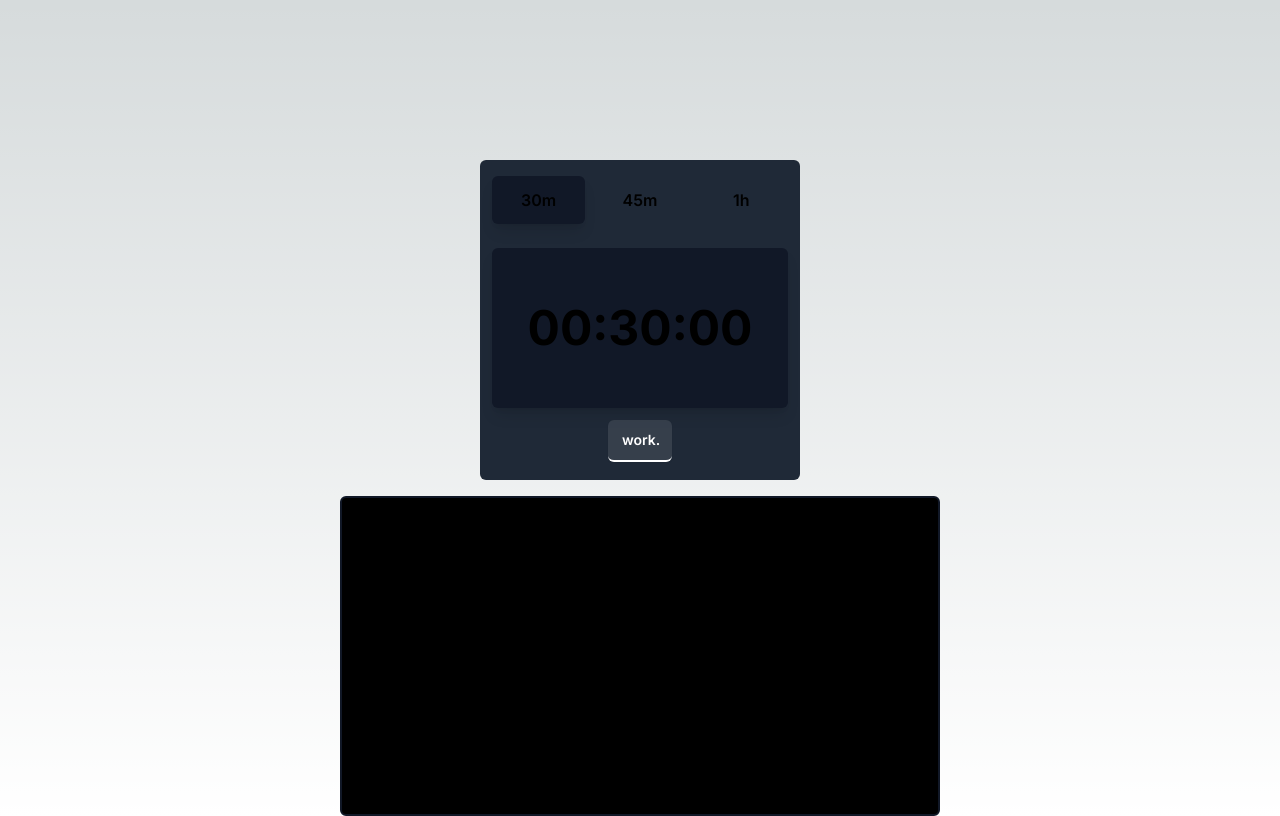
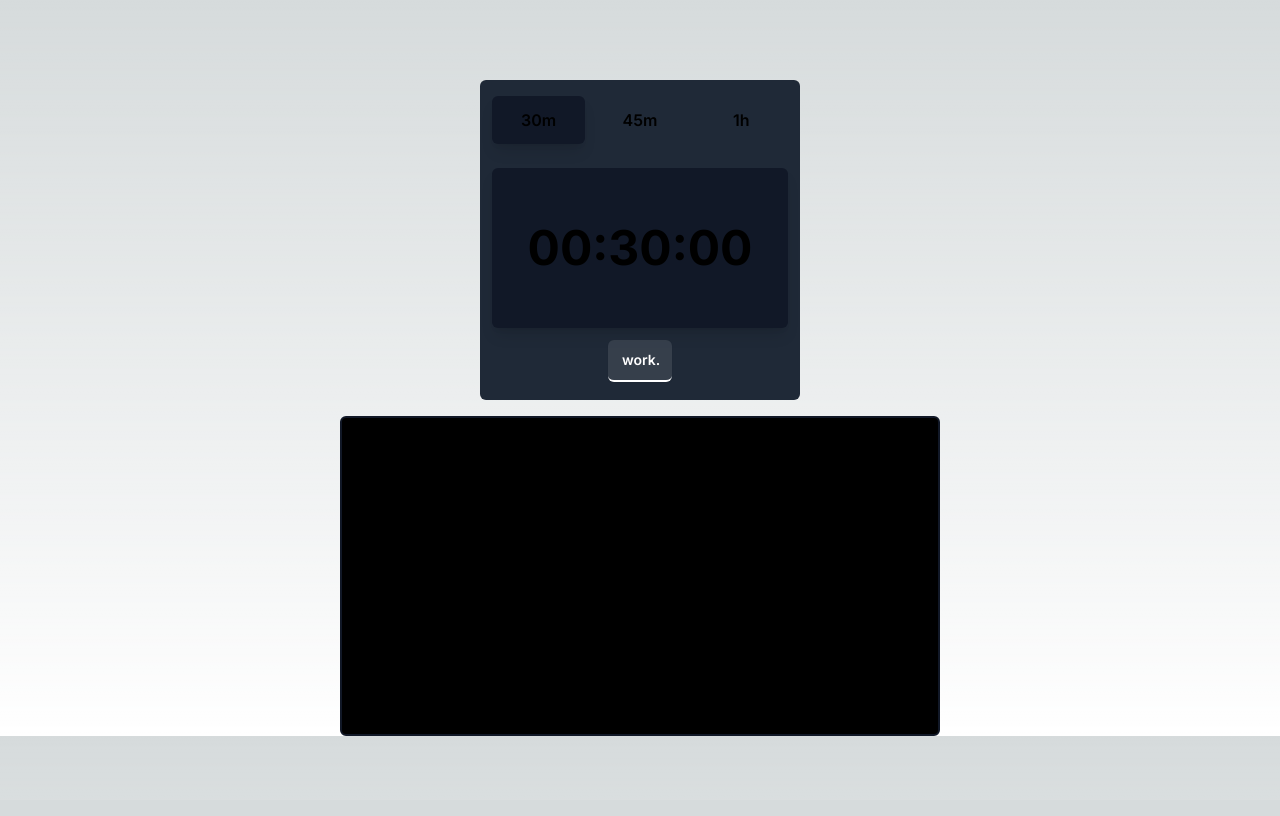
Before and after one commit to trevorwrightdev/deep-timer, a Next.js app: page / in a window 1280 px wide. Built offline with nearby package versions, Linux system fonts and the light colour scheme.

Commit message:
reduced top padding

```diff
--- a/app/page.tsx
+++ b/app/page.tsx
@@ -3,7 +3,7 @@ import TextBox from '@components/TextBox'
 
 export default function Home() {
   return (
-    <div className='pt-40 w-screen flex flex-col items-center gap-4'>
+    <div className='pt-20 w-screen flex flex-col items-center gap-4'>
       <Timer />
       <TextBox />
     </div>
```
